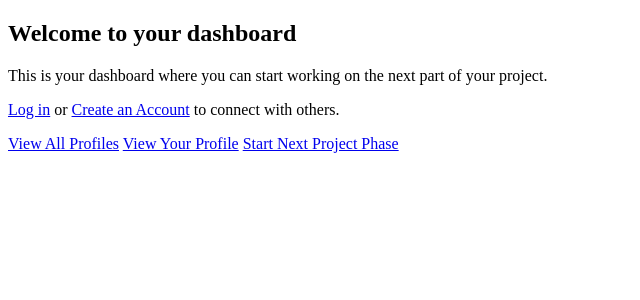
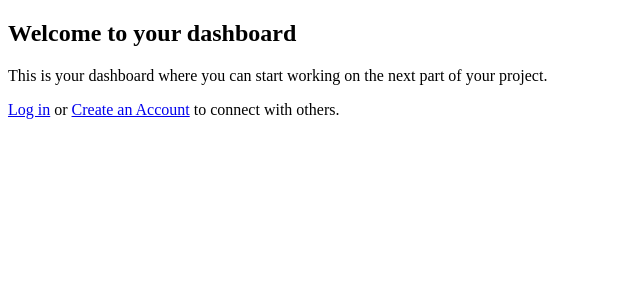
Before and after one commit to enano1/we-tide, a Django app: page / in a window 1280 px wide. Shown: the part 26-326 px from the top of the page, without its empty margins (0-640 px from the left). Run offline with Django 5.2, Linux system fonts and the light colour scheme.

Commit message:
updating heroku

```diff
--- a/tide/templates/tide/dashboard.html
+++ b/tide/templates/tide/dashboard.html
@@ -8,12 +8,18 @@
         <!-- Show login/create account if not authenticated -->
         {% if not request.user.is_authenticated %}
             <p><a href="{% url 'login' %}">Log in</a> or <a href="{% url 'create_profile' %}">Create an Account</a> to connect with others.</p>
+        {% else %}
+            <!-- Main Dashboard Content for Authenticated Users -->
+            <div class="next-steps">
+                <h3>Next Steps</h3>
+                <ul>
+                    <li><a href="{% url 'show_all_profiles' %}">View All Profiles</a></li>
+                    {% if request.user.profile %}
+                        <li><a href="{% url 'show_profile' request.user.profile.pk %}">View Your Profile</a></li>
+                    {% endif %}
+                    <li><a href="#">Start Next Project Phase</a></li>
+                </ul>
+            </div>
         {% endif %}
-
-        <!-- Main Dashboard Content for All Users -->
-                <a href="{% url 'show_all_profiles' %}">View All Profiles</a>
-                <a href="{% url 'show_profile' request.user.profile.pk %}">View Your Profile</a>
-                <a href="#">Start Next Project Phase</a>
-        </div>
     </div>
 {% endblock %}
--- a/tide/urls.py
+++ b/tide/urls.py
@@ -5,7 +5,6 @@ from . import views
 
 urlpatterns = [
     path('', views.DashboardView.as_view(), name='dashboard'),
-    path('dashboard/', views.DashboardView.as_view(), name='dashboard'),
     path('profiles/', views.ShowAllProfilesView.as_view(), name='show_all_profiles'),  # Existing view
     path('profile/<int:pk>/', views.ShowProfilePageView.as_view(), name='show_profile'),
     path('create_profile/', views.CreateProfileView.as_view(), name='create_profile'),
```
